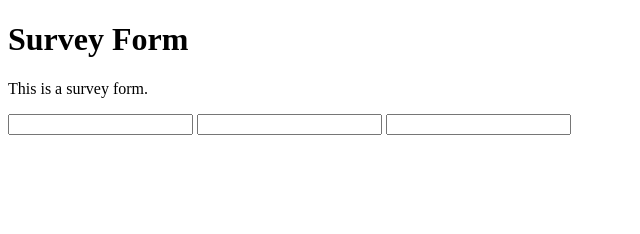
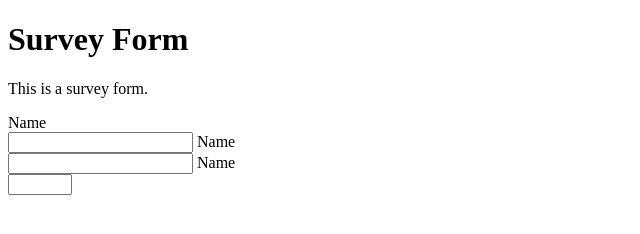
Before and after one commit to divine78/Microverse_Trial, a plain HTML site: page survey_form/index.html in a window 1280 px wide. Shown: the whole page, without its empty margins (0-640 px from the left). Drawn offline with Linux system fonts and the light colour scheme.

Commit message:
4th Commit

```diff
--- a/survey_form/index.html
+++ b/survey_form/index.html
@@ -12,9 +12,12 @@
     <h1 id="title">Survey Form</h1>
     <p id="description">This is a survey form.</p>
     <form id="survey-form">
+        <label for="name">Name</label><br>
         <input type="text" id="name">
+        <label for="email">Name</label><br>
         <input type="email" id="email" pattern="[a-zA-Z]@[a-zA-Z].com">
-        <input type="number"  id="number" pattern="[0-9]">
+        <label for="number">Name</label><br>
+        <input type="number" id="number" pattern="[0-9]+" min="10" max="100">
 
     </form>
 
```
